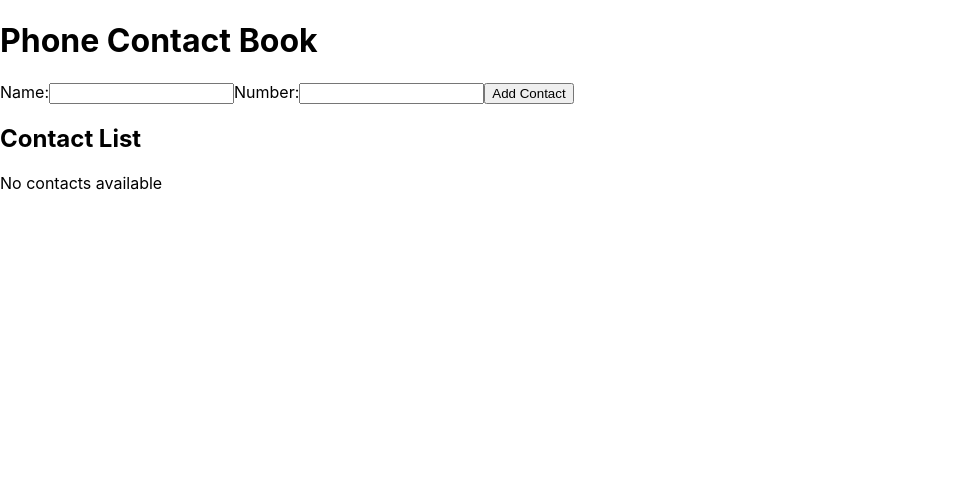
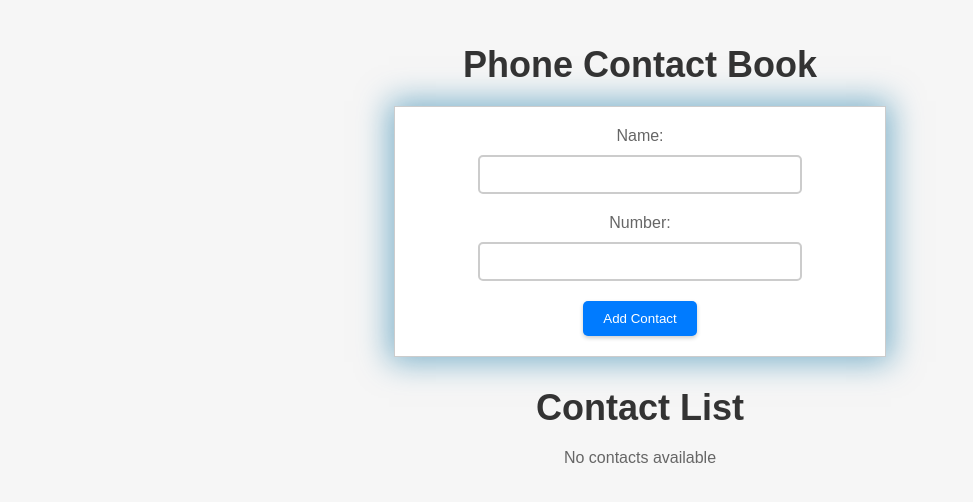
Before and after one commit to PetroShutak/goit-react-hw-02-phonebook, a React (Create React App) app: page / in a window 1280 px wide. Shown: the top 502 px of the page, without its empty margins (0-973 px from the left). Built offline with nearby package versions, Linux system fonts and the light colour scheme.

Commit message:
added css to task

```diff
--- a/src/components/ContactBook/ContactBook.jsx
+++ b/src/components/ContactBook/ContactBook.jsx
@@ -1,6 +1,7 @@
 import { Component } from 'react';
 import PropTypes from 'prop-types';
 import { nanoid } from 'nanoid';
+import css from './ContactBook.module.css'
 
 export class ContactBook extends Component {
   state = {
@@ -38,10 +39,12 @@ export class ContactBook extends Component {
     const { name, contacts, number } = this.state;
 
     return (
-      <div>
-        <h1>Phone Contact Book</h1>
-        <form onSubmit={this.handleSubmit}>
-        <label htmlFor="name">Name:</label>
+      <div className={css.contactBook}>
+        <h1 className={css.heading}>Phone Contact Book</h1>
+        <form onSubmit={this.handleSubmit} className={css.form}>
+          <label htmlFor="name" className={css.label}>
+            Name:
+          </label>
           <input
             type="text"
             name="name"
@@ -50,8 +53,11 @@ export class ContactBook extends Component {
             required
             value={name}
             onChange={this.handleNameChange}
+            className={css.input}
           />
-          <label htmlFor="number">Number:</label>
+          <label htmlFor="number" className={css.label}>
+            Number:
+          </label>
           <input
             type="tel"
             name="number"
@@ -60,16 +66,19 @@ export class ContactBook extends Component {
             required
             value={number}
             onChange={this.handleNumberChange}
+            className={css.input}
           />
-          <button type="submit">Add Contact</button>
+          <button type="submit" className={css.button}>
+            Add Contact
+          </button>
         </form>
-        <h2>Contact List</h2>
+        <h2 className={css.heading}>Contact List</h2>
         {contacts.length === 0 ? (
-          <p>No contacts available</p>
+          <p className={css.message}>No contacts available</p>
         ) : (
-          <ul>
-           {contacts.map(contact => (
-              <li key={contact.id}>
+          <ul className={css.list}>
+            {contacts.map(contact => (
+              <li key={contact.id} className={css.listItem}>
                 {contact.name} - {contact.number}
               </li>
             ))}
--- a/src/components/ContactBook/ContactBook.module.css
+++ b/src/components/ContactBook/ContactBook.module.css
@@ -0,0 +1,82 @@
+.contactBook {
+    font-family: 'dsans', Arial, sans-serif;
+    padding: 20px;
+    text-align: center;
+    background-color: #f6f6f6;
+  }
+
+  .heading {
+    font-size: 36px;
+    margin-bottom: 20px;
+    color: #333;
+  }
+
+  .form {
+    display: flex;
+    flex-direction: column;
+    align-items: center;
+    margin-bottom: 20px;
+    border: 1px solid #ccc;
+    box-shadow: 0 0 30px 5px rgba(3, 110, 160, 0.5);
+    padding: 20px;
+    background-color: #fff;
+    max-width: 450px;
+    text-align: center;
+    margin: 0 auto;
+  }
+
+  .label {
+    display: block;
+    margin-bottom: 10px;
+    color: #666;
+  }
+
+  .input {
+    width: 300px;
+    padding: 10px;
+    margin-bottom: 20px;
+    border: 2px solid #ccc;
+    border-radius: 5px;
+    transition: border-color 0.3s ease;
+  }
+
+  .input:focus {
+    outline: none;
+    border-color: #007bff;
+    box-shadow: 0 0 5px rgba(0, 123, 255, 0.5);
+  }
+
+  .button {
+    padding: 10px 20px;
+    background-color: #007bff;
+    color: #fff;
+    border: none;
+    border-radius: 5px;
+    box-shadow: 0 2px 4px rgba(0, 0, 0, 0.2);
+    transition: background-color 0.3s ease, box-shadow 0.3s ease;
+    cursor: pointer;
+  }
+
+  .button:hover,
+  .button:focus {
+    background-color: #0056b3;
+    box-shadow: 0 4px 6px rgba(0, 0, 0, 0.3);
+  }
+
+  .button:active {
+    background-color: #004080;
+    box-shadow: 0 1px 2px rgba(0, 0, 0, 0.2);
+  }
+
+  .message {
+    color: #666;
+  }
+
+  .list {
+    list-style: none;
+    padding: 0;
+  }
+
+  .listItem {
+    margin-bottom: 10px;
+  }
```
